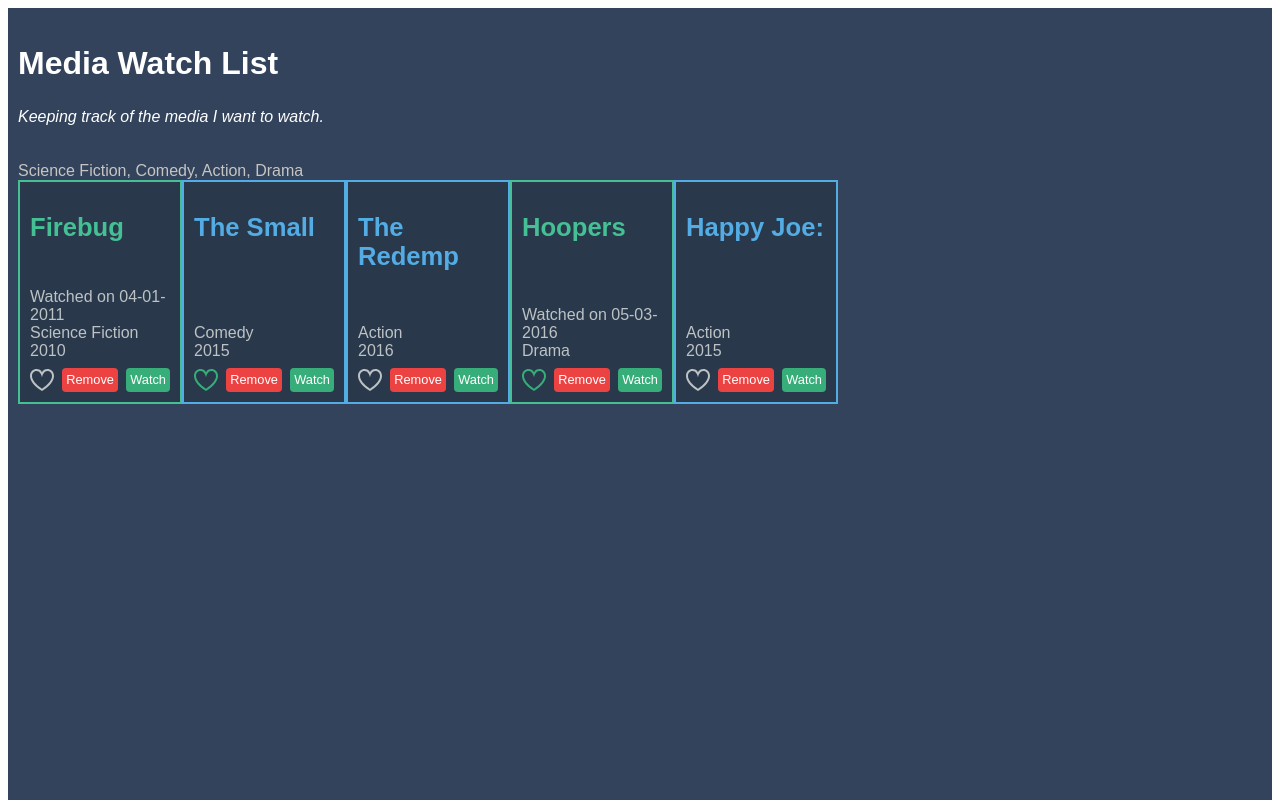
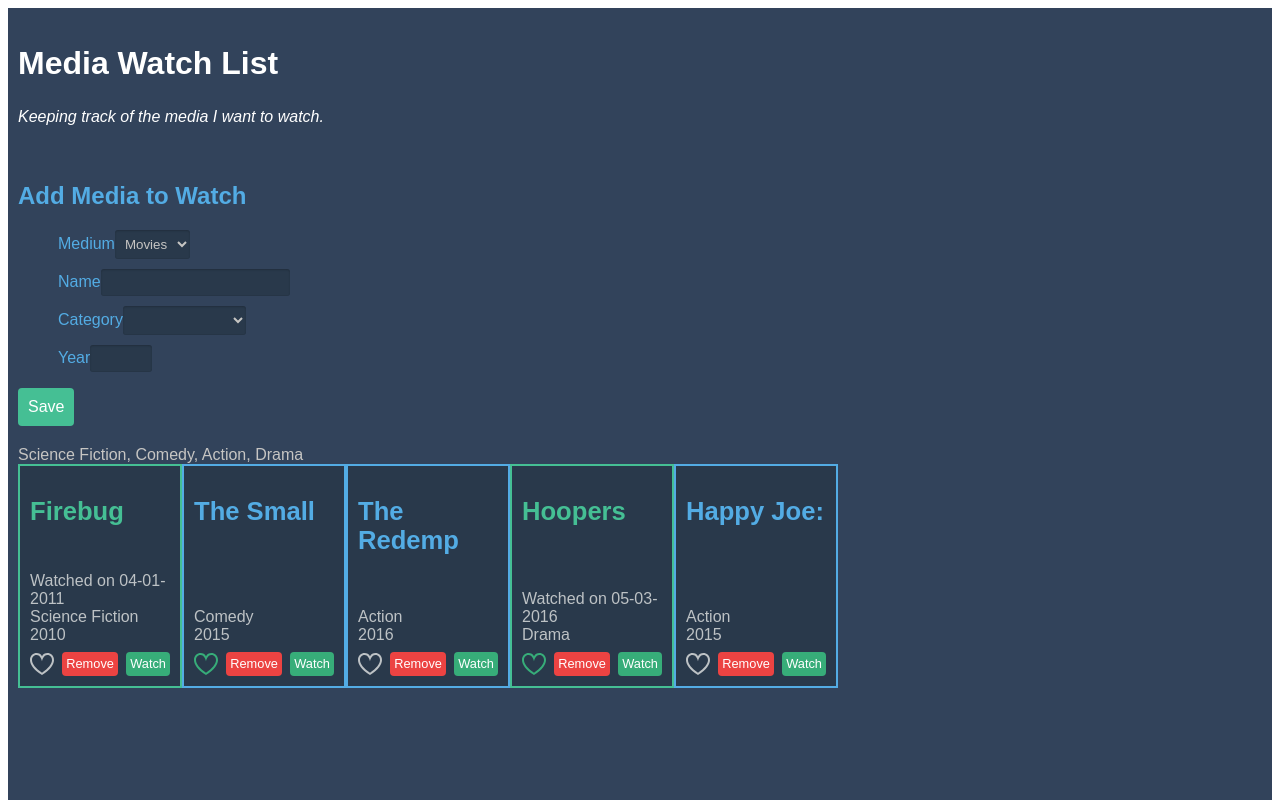
Before and after one commit to shibli049/angular-essential, an Angular app: page / in a window 1280 px wide. Shown: the top 800 px of the page. Built offline with nearby package versions, Linux system fonts and the light colour scheme.

Commit message:
angular forms.

```diff
--- a/src/app/app.component.html
+++ b/src/app/app.component.html
@@ -1,7 +1,8 @@
 <section>
-  <header>
-    <h1>Media Watch List</h1>
-    <p class="description">Keeping track of the media I want to watch.</p>
-  </header>
-  <app-media-item-list>Loading.....</app-media-item-list>
-</section>
+    <header>
+      <h1>Media Watch List</h1>
+      <p class="description">Keeping track of the media I want to watch.</p>
+    </header>
+    <app-media-item-form></app-media-item-form>
+    <app-media-item-list></app-media-item-list>
+  </section>
--- /dev/null
+++ b/src/app/media-item-form/media-item-form.component.css
@@ -0,0 +1,52 @@
+:host {
+  display: block;
+  padding: 10px;
+}
+ul {
+  list-style-type: none;
+}
+ul li {
+  margin: 10px 0;
+}
+header, label {
+  color: #53ace4;
+}
+input, select {
+  background-color: #29394b;
+  color: #c6c5c3;
+  border-radius: 3px;
+  border: none;
+  box-shadow: 0 1px 2px rgba(0,0,0,0.2) inset, 0 -1px 0 rgba(0,0,0,0.05) inset;
+  border-color: #53ace4;
+  padding: 6px;
+}
+.ng-invalid:not(.ng-pristine):not(.required-invalid) {
+  border: 1px solid #d93a3e;
+}
+input[required].ng-invalid {
+  border-right: 5px solid #d93a3e;
+}
+input[required]:not(.required-invalid),
+input[required].ng-invalid:not(.required-invalid) {
+  border-right: 5px solid #37ad79;
+}
+.error {
+  color: #d93a3e;
+}
+#year {
+  width: 50px;
+}
+button[type=submit] {
+  background-color: #45bf94;
+  border: 0;
+  padding: 10px;
+  font-size: 1em;
+  border-radius: 4px;
+  color: #ffffff;
+  cursor: pointer;
+}
+button[type=submit]:disabled {
+  background-color: #333;
+  color: #666;
+  cursor: default;
+}
--- /dev/null
+++ b/src/app/media-item-form/media-item-form.component.html
@@ -0,0 +1,36 @@
+<header>
+    <h2>Add Media to Watch</h2>
+  </header>
+  <form
+      [formGroup]="form"
+      (ngSubmit)="onSubmit(form.value)" >
+    <ul>
+      <li>
+        <label for="medium">Medium</label>
+        <select name="medium" id="medium" formControlName="medium" >
+          <option value="Movies">Movies</option>
+          <option value="Series">Series</option>
+        </select>
+      </li>
+      <li>
+        <label for="name">Name</label>
+        <input type="text" name="name" id="name" formControlName="name">
+      </li>
+      <li>
+        <label for="category">Category</label>
+        <select name="category" id="category" formControlName="category">
+          <option value="Action">Action</option>
+          <option value="Science Fiction">Science Fiction</option>
+          <option value="Comedy">Comedy</option>
+          <option value="Drama">Drama</option>
+          <option value="Horror">Horror</option>
+          <option value="Romance">Romance</option>
+        </select>
+      </li>
+      <li>
+        <label for="year">Year</label>
+        <input type="text" name="year" id="year" maxlength="4" formControlName="year">
+      </li>
+    </ul>
+    <button type="submit">Save</button>
+  </form>
--- /dev/null
+++ b/src/app/media-item-form/media-item-form.component.ts
@@ -0,0 +1,28 @@
+import { Component, OnInit } from '@angular/core';
+import { FormGroup, FormControl } from '@angular/forms';
+
+@Component({
+  selector: 'app-media-item-form',
+  templateUrl: './media-item-form.component.html',
+  styleUrls: ['./media-item-form.component.css']
+})
+export class MediaItemFormComponent implements OnInit {
+
+  form: FormGroup;
+
+  constructor() { }
+
+  ngOnInit() {
+    this.form = new FormGroup({
+      medium: new FormControl('Movies'),
+      name: new FormControl(),
+      category: new FormControl(),
+      year: new FormControl()
+    });
+  }
+
+
+  onSubmit(mediaItem) {
+    console.log(mediaItem);
+  }
+}
```
Also changed, not shown: src/app/app.module.ts (+6 -2 lines).
